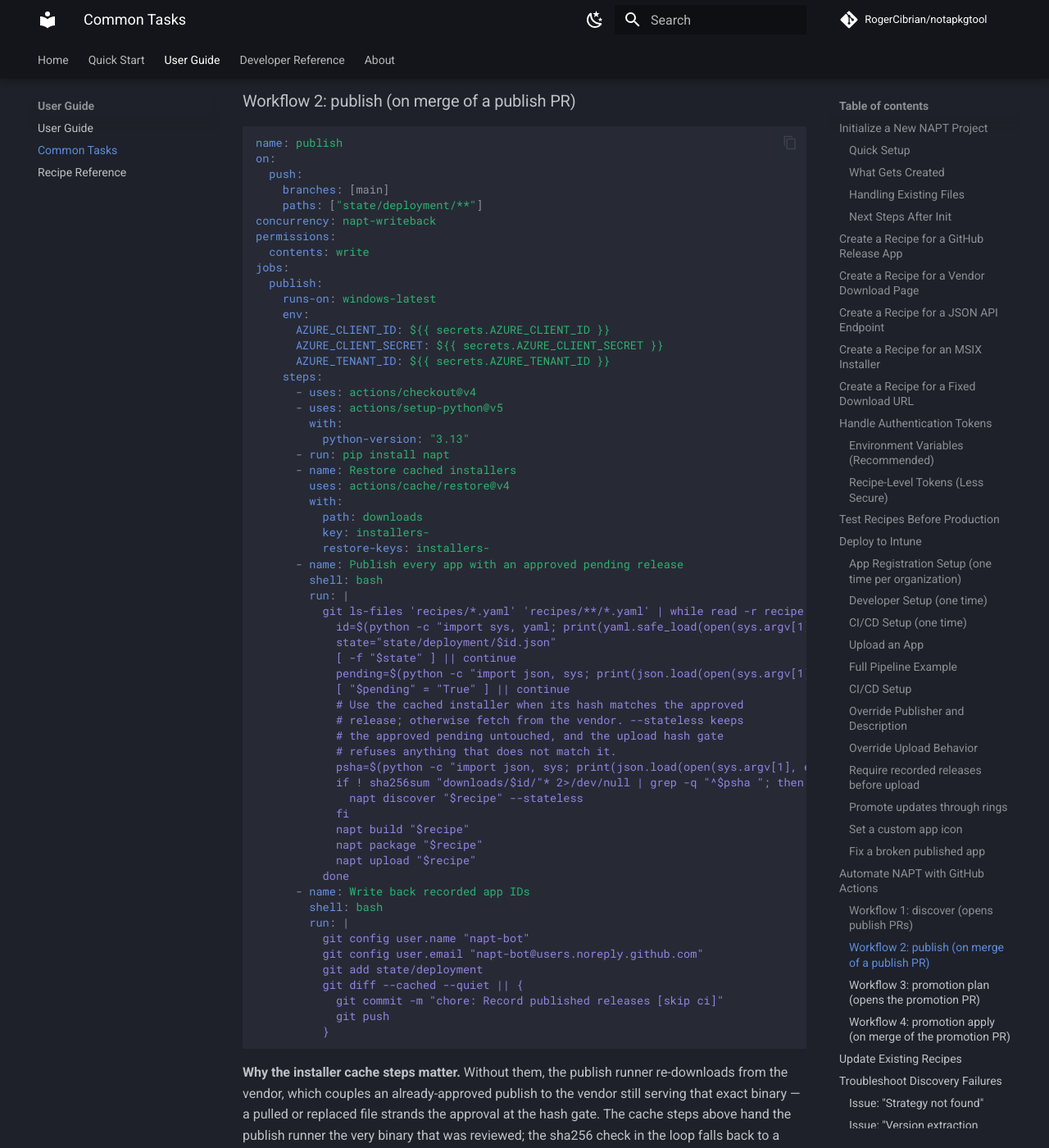
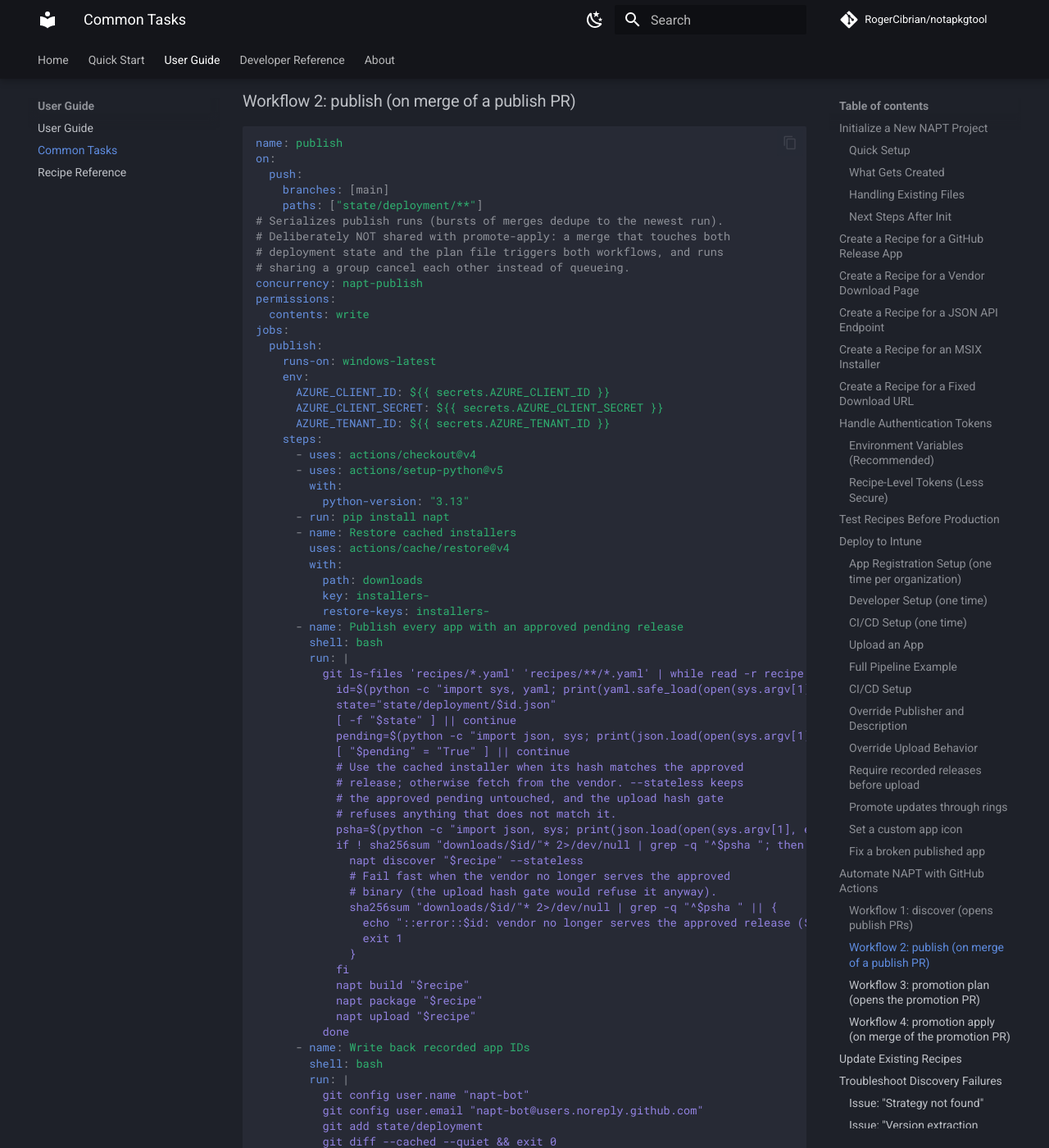
Before and after one commit to RogerCibrian/notapkgtool, an MkDocs documentation site: the page built from docs/common-tasks.md, in a window 1280 px wide and 1400 px high, scrolled down 18161 px. Shown: the whole window at 82% size. Built offline with MkDocs 1.6.1 and Material for MkDocs 9.7.7, drawn with Linux system fonts in a browser that asks for light colours; comment, search, counter and statistics services are not loaded; some of the changed text lies outside the part shown.

Commit message:
docs: Harden reference GitOps workflows (#92)

````diff
--- a/docs/common-tasks.md
+++ b/docs/common-tasks.md
@@ -921,7 +921,11 @@
   push:
     branches: [main]
     paths: ["state/deployment/**"]
-concurrency: napt-writeback
+# Serializes publish runs (bursts of merges dedupe to the newest run).
+# Deliberately NOT shared with promote-apply: a merge that touches both
+# deployment state and the plan file triggers both workflows, and runs
+# sharing a group cancel each other instead of queueing.
+concurrency: napt-publish
 permissions:
   contents: write
 jobs:
@@ -959,6 +963,12 @@
             psha=$(python -c "import json, sys; print(json.load(open(sys.argv[1], encoding='utf-8'))['pending']['sha256'])" "$state")
             if ! sha256sum "downloads/$id/"* 2>/dev/null | grep -q "^$psha "; then
               napt discover "$recipe" --stateless
+              # Fail fast when the vendor no longer serves the approved
+              # binary (the upload hash gate would refuse it anyway).
+              sha256sum "downloads/$id/"* 2>/dev/null | grep -q "^$psha " || {
+                echo "::error::$id: vendor no longer serves the approved release ($psha); the approval is stranded until a new discover PR supersedes it"
+                exit 1
+              }
             fi
             napt build "$recipe"
             napt package "$recipe"
@@ -970,10 +980,16 @@
           git config user.name "napt-bot"
           git config user.email "napt-bot@users.noreply.github.com"
           git add state/deployment
-          git diff --cached --quiet || {
-            git commit -m "chore: Record published releases [skip ci]"
-            git push
-          }
+          git diff --cached --quiet && exit 0
+          git commit -m "chore: Record published releases [skip ci]"
+          # main may have advanced while this run published (more merges,
+          # another workflow's writeback). State files are per-app, so a
+          # rebase cannot conflict.
+          for attempt in 1 2 3; do
+            git push && exit 0
+            git pull --rebase origin main
+          done
+          git push
 ```
 
 **Why the installer cache steps matter.**
@@ -1047,7 +1063,9 @@
   push:
     branches: [main]
     paths: ["state/plan.json"]
-concurrency: napt-writeback
+# Own group (not shared with publish) - see the publish workflow's
+# concurrency comment.
+concurrency: napt-promote-apply
 permissions:
   contents: write
 jobs:
@@ -1071,10 +1089,14 @@
           git config user.name "napt-bot"
           git config user.email "napt-bot@users.noreply.github.com"
           git add state
-          git diff --cached --quiet || {
-            git commit -m "chore: Record applied promotions [skip ci]"
-            git push
-          }
+          git diff --cached --quiet && exit 0
+          git commit -m "chore: Record applied promotions [skip ci]"
+          # Same rebase-and-retry as the publish writeback.
+          for attempt in 1 2 3; do
+            git push && exit 0
+            git pull --rebase origin main
+          done
+          git push
 ```
 
 **Notes:**
````
Also changed, not shown: docs/changelog.md (+7 -0 lines).
